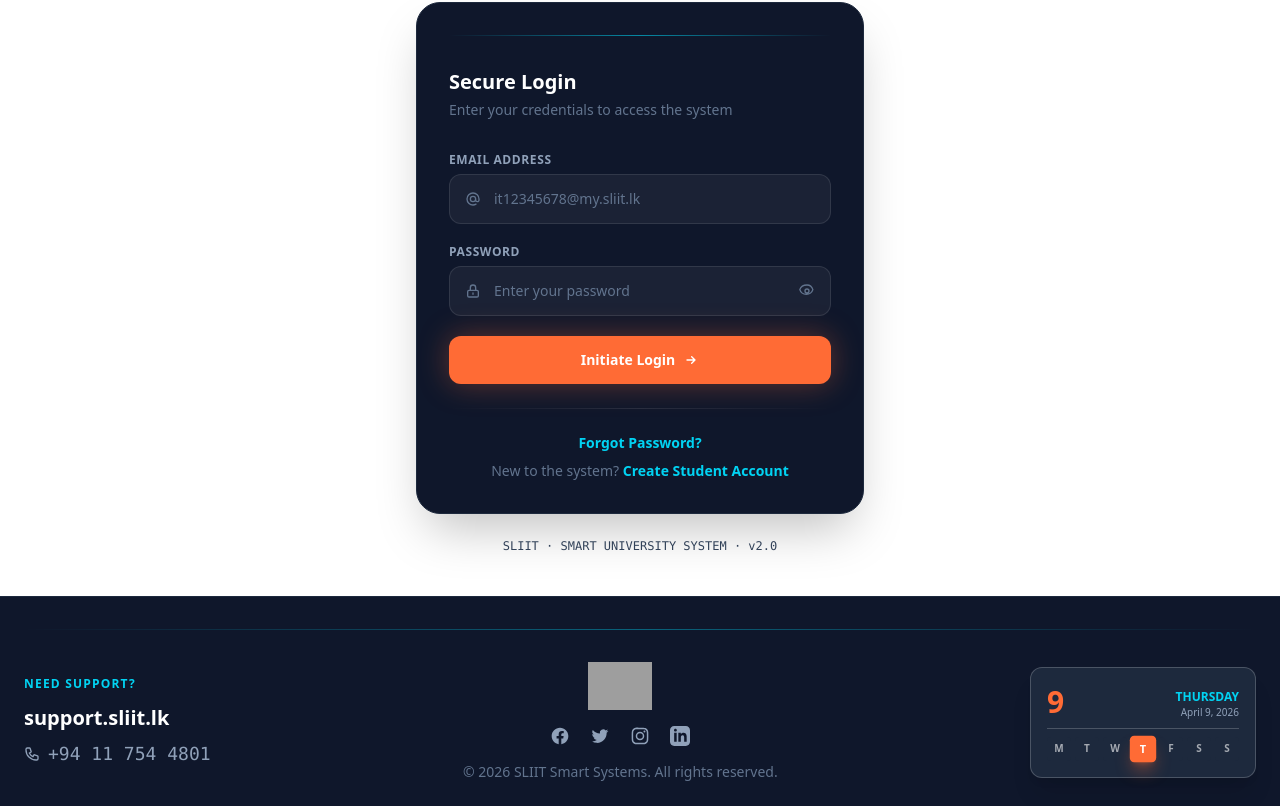
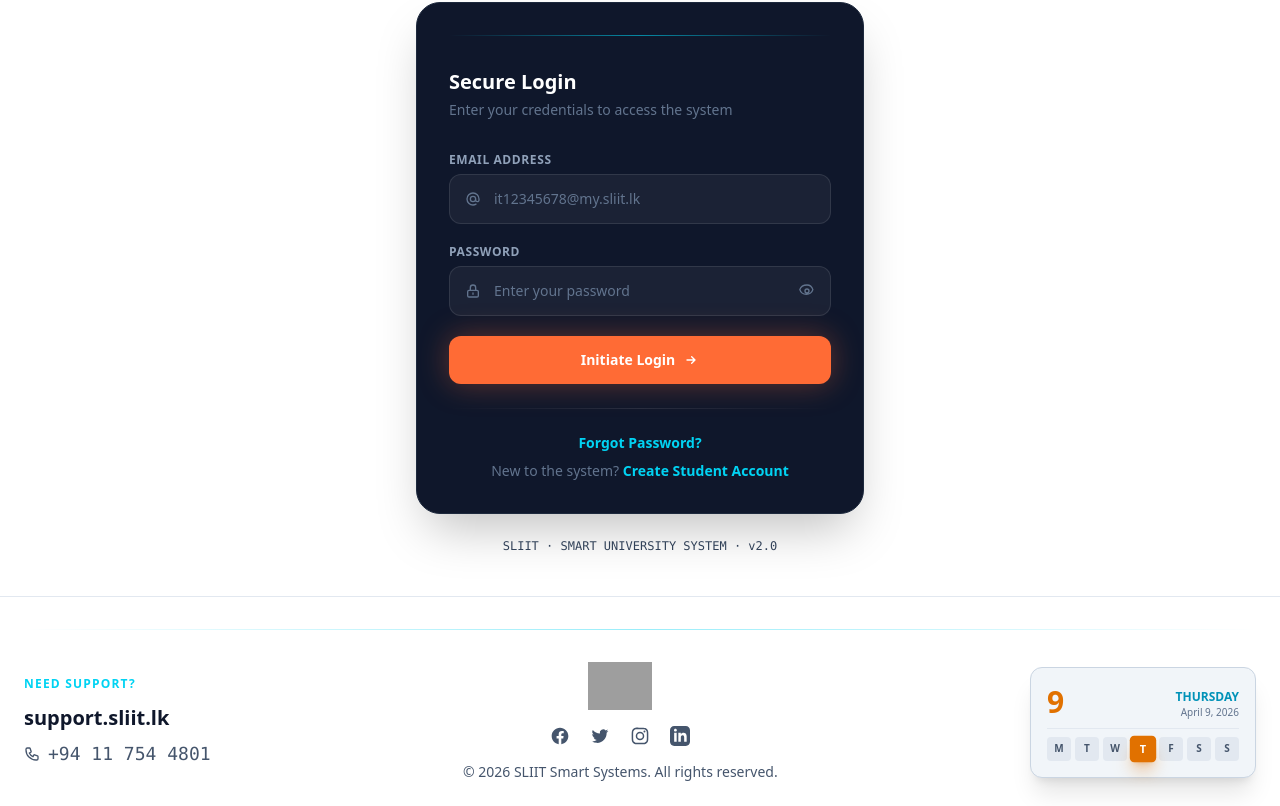
Before and after one commit to Rashmika-Sa/smart-university-system, a React (Vite) app in the folder frontend/: page /login in a window 1280 px wide. Shown: the part 204-1010 px from the top of the page. Built offline with nearby package versions, Linux system fonts and the light colour scheme; no server answers; grey boxes are pictures that could not be loaded.

Commit message:
fix: add dark mode background colors to App and AppFooter

```diff
--- a/frontend/src/App.jsx
+++ b/frontend/src/App.jsx
@@ -49,7 +49,7 @@ import AppFooter from './components/AppFooter';
 function App() {
   return (
     <Router>
-      <div className="min-h-screen flex flex-col">
+      <div className="min-h-screen flex flex-col bg-white dark:bg-slate-950 text-gray-900 dark:text-gray-100 transition-colors duration-200">
         <div className="flex-1">
           <Routes>
             <Route path="/" element={<Home />} />
--- a/frontend/src/components/AppFooter.jsx
+++ b/frontend/src/components/AppFooter.jsx
@@ -8,7 +8,7 @@ const AppFooter = () => {
   const currentDayIndex = today.getDay() === 0 ? 6 : today.getDay() - 1;
 
   return (
-    <footer className="border-t border-slate-800 bg-slate-900 pt-8 pb-6 mt-auto">
+    <footer className="border-t border-slate-200 dark:border-slate-800 bg-white dark:bg-slate-900 pt-8 pb-6 mt-auto transition-colors duration-200">
       <div className="max-w-7xl mx-auto px-6">
         {/* scan-line accent */}
         <div className="h-px w-full bg-gradient-to-r from-transparent via-cyan-400/40 to-transparent mb-8" />
@@ -16,10 +16,10 @@ const AppFooter = () => {
           {/* Support block */}
           <div className="flex flex-col gap-2">
             <span className="text-xs text-cyan-400 uppercase tracking-widest font-bold mb-1">Need Support?</span>
-            <a href="https://support.sliit.lk" target="_blank" rel="noopener noreferrer" className="text-xl font-semibold text-white hover:text-cyan-400 transition-colors">
+            <a href="https://support.sliit.lk" target="_blank" rel="noopener noreferrer" className="text-xl font-semibold text-slate-900 dark:text-white hover:text-cyan-600 dark:hover:text-cyan-400 transition-colors">
               support.sliit.lk
             </a>
-            <div className="flex items-center justify-center lg:justify-start gap-2 text-slate-400">
+            <div className="flex items-center justify-center lg:justify-start gap-2 text-slate-600 dark:text-slate-400">
               <svg className="w-4 h-4" fill="none" stroke="currentColor" viewBox="0 0 24 24"><path strokeLinecap="round" strokeLinejoin="round" strokeWidth="2" d="M3 5a2 2 0 012-2h3.28a1 1 0 01.948.684l1.498 4.493a1 1 0 01-.502 1.21l-2.257 1.13a11.042 11.042 0 005.516 5.516l1.13-2.257a1 1 0 011.21-.502l4.493 1.498a1 1 0 01.684.949V19a2 2 0 01-2 2h-1C9.716 21 3 14.284 3 6V5z"></path></svg>
               <span className="font-mono text-lg">+94 11 754 4801</span>
             </div>
@@ -38,18 +38,18 @@ const AppFooter = () => {
               <SocialLink href="#" icon={<InstagramIcon />} />
               <SocialLink href="#" icon={<LinkedinIcon />} />
             </div>
-            <div className="text-slate-500 text-sm">
+            <div className="text-slate-600 dark:text-slate-400 text-sm">
               © {today.getFullYear()} SLIIT Smart Systems. All rights reserved.
             </div>
           </div>
 
           {/* Date widget */}
-          <div className="bg-slate-800 border border-white/20 rounded-xl p-4 min-w-[200px] shadow-xl">
-            <div className="flex justify-between items-end mb-2 border-b border-white/20 pb-2">
-              <span className="text-3xl font-bold text-accent">{today.getDate()}</span>
+          <div className="bg-slate-100 dark:bg-slate-800 border border-slate-300 dark:border-white/20 rounded-xl p-4 min-w-[200px] shadow-xl dark:shadow-slate-900/50">
+            <div className="flex justify-between items-end mb-2 border-b border-slate-200 dark:border-white/20 pb-2">
+              <span className="text-3xl font-bold text-amber-600 dark:text-accent">{today.getDate()}</span>
               <div className="flex flex-col text-right">
-                <span className="text-xs text-cyan-400 font-bold uppercase">{dayName}</span>
-                <span className="text-[10px] text-slate-400">{fullDate}</span>
+                <span className="text-xs text-cyan-600 dark:text-cyan-400 font-bold uppercase">{dayName}</span>
+                <span className="text-[10px] text-slate-500 dark:text-slate-400">{fullDate}</span>
               </div>
             </div>
             <div className="flex justify-between gap-1">
@@ -58,8 +58,8 @@ const AppFooter = () => {
                   key={index}
                   className={`w-6 h-6 flex items-center justify-center rounded text-[10px] font-bold transition-all duration-300 ${
                     index === currentDayIndex
-                      ? 'bg-accent text-white shadow-lg shadow-accent/40 scale-110'
-                      : 'bg-slate-800 text-white/60 hover:bg-white/10'
+                      ? 'bg-amber-600 dark:bg-accent text-white shadow-lg shadow-amber-600/40 dark:shadow-accent/40 scale-110'
+                      : 'bg-slate-200 dark:bg-slate-700 text-slate-600 dark:text-white/60 hover:bg-slate-300 dark:hover:bg-white/10'
                   }`}
                 >
                   {day}
@@ -74,7 +74,7 @@ const AppFooter = () => {
 };
 
 const SocialLink = ({ href, icon }) => (
-  <a href={href} className="text-slate-400 hover:text-cyan-400 transition-colors duration-200 transform hover:scale-110">
+  <a href={href} className="text-slate-600 dark:text-slate-400 hover:text-cyan-600 dark:hover:text-cyan-400 transition-colors duration-200 transform hover:scale-110">
     {icon}
   </a>
 );
--- a/frontend/src/index.css
+++ b/frontend/src/index.css
@@ -9,6 +9,10 @@
 }
 
 @layer base {
+  html, body {
+    @apply transition-colors duration-200;
+  }
+
   body {
     @apply bg-white text-gray-800;
   }
```
